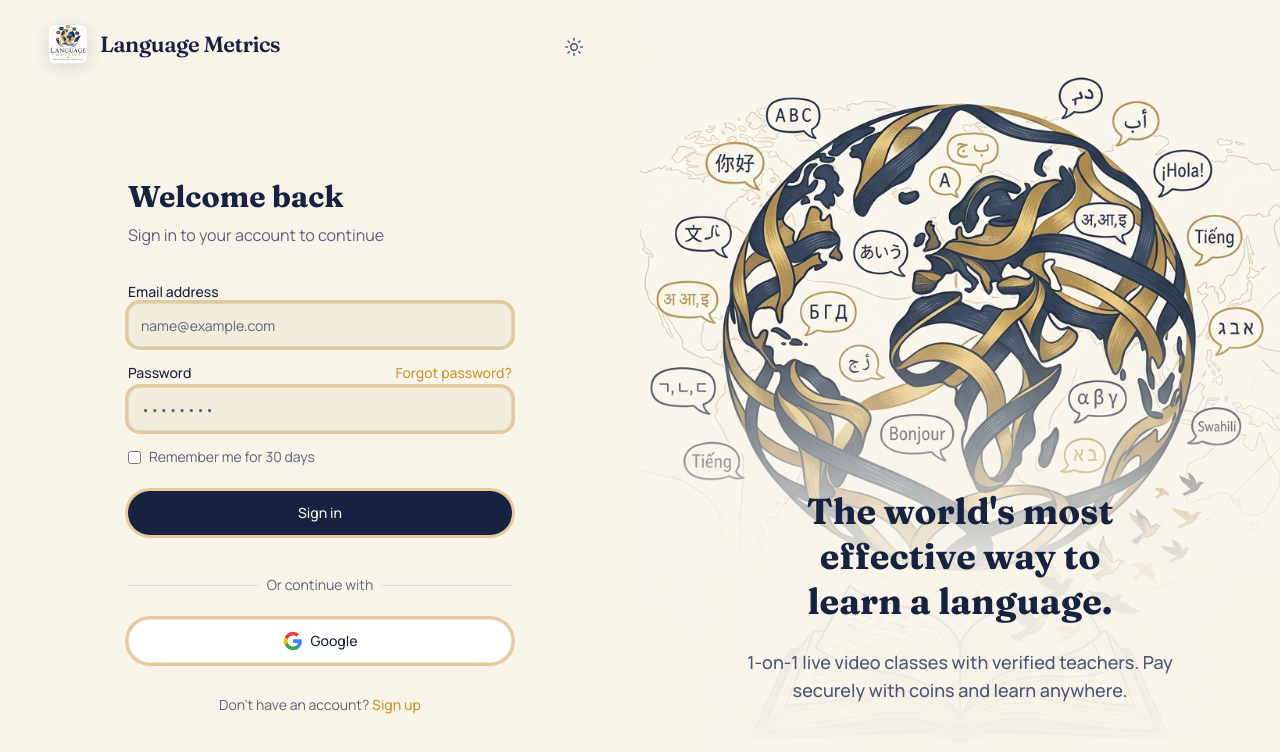
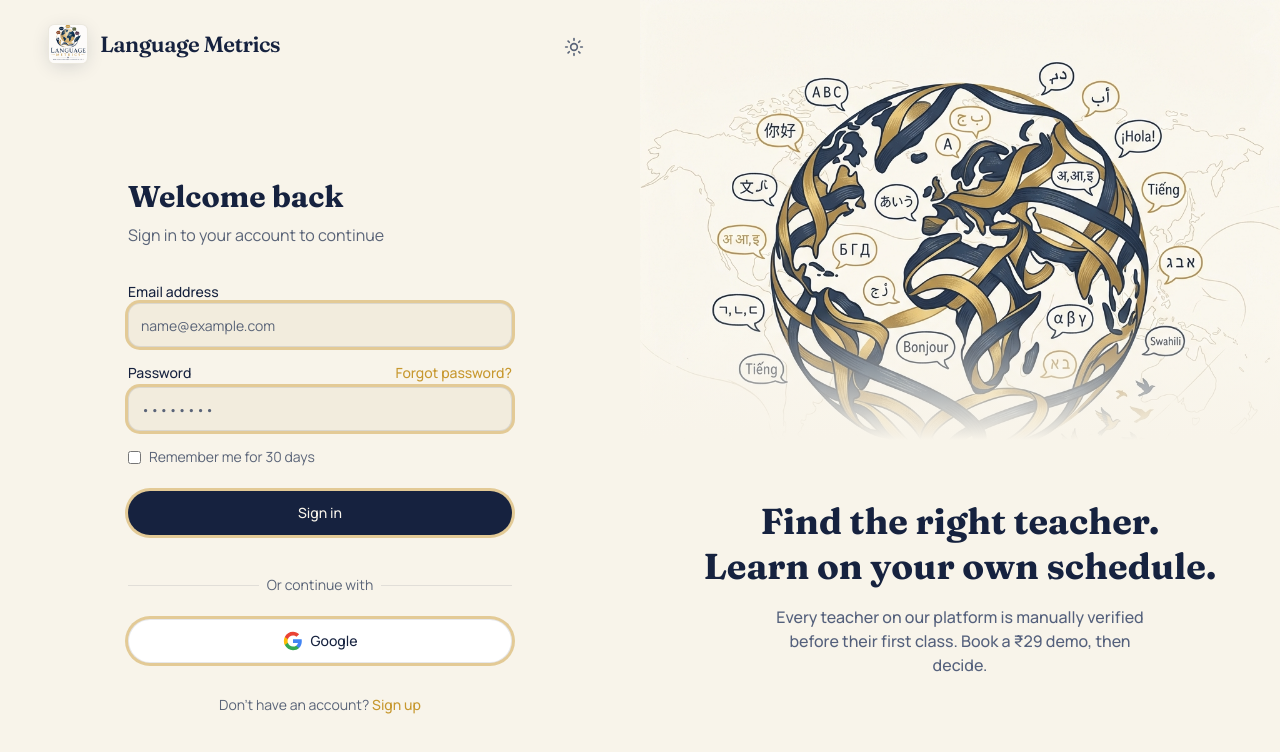
Before and after one commit to paarth293/Language_metrics, a Next.js app in the folder apps/teacher-web/: page /login in a window 1280 px wide. Shown: the top 752 px of the page. Built offline with nearby package versions, Linux system fonts and the light colour scheme; no server answers.

Commit message:
fix(auth): separate globe and text into distinct zones to prevent overlap

```diff
--- a/apps/teacher-web/src/components/layout/AuthLayout.tsx
+++ b/apps/teacher-web/src/components/layout/AuthLayout.tsx
@@ -44,29 +44,29 @@ export function AuthLayout({ children }: { children: React.ReactNode }) {
       </div>
 
       {/* Right side: Branded Panel (Hidden on mobile) */}
-      <div className="hidden lg:flex lg:w-1/2 relative bg-[#f8f4ea] overflow-hidden flex-col items-center justify-center p-12 text-center text-navy">
-        {/* Crisp globe illustration in full colour */}
-        <div className="absolute inset-0 z-0 overflow-hidden">
+      <div className="hidden lg:flex lg:w-1/2 flex-col bg-[#f8f4ea] overflow-hidden">
+        {/* Globe zone — upper 55% of the panel */}
+        <div className="relative flex-[0_0_55%] w-full overflow-hidden">
           <Image
             src="/brand/hero-globe.jpg"
             alt=""
             aria-hidden="true"
             fill
             sizes="50vw"
-            style={{ objectFit: "cover", objectPosition: "center", opacity: 0.9 }}
+            style={{ objectFit: "cover", objectPosition: "center top", opacity: 0.92 }}
             priority
           />
+          {/* Bottom fade into the cream background below */}
+          <div className="absolute inset-x-0 bottom-0 h-32 bg-gradient-to-t from-[#f8f4ea] to-transparent" />
         </div>
 
-        {/* Soft gradient fade so text at the bottom is highly readable */}
-        <div className="absolute inset-x-0 bottom-0 h-[60%] bg-gradient-to-t from-[#f8f4ea] via-[#f8f4ea]/90 to-transparent z-0" />
-
-        <div className="relative z-10 max-w-md space-y-6 mt-auto mb-12">
-          <h2 className="font-display text-4xl font-bold text-balance leading-tight text-navy">
-            The world&apos;s most effective way to learn a language.
+        {/* Text zone — lower 45%, completely clear of the image */}
+        <div className="flex flex-1 flex-col items-center justify-center px-12 pb-16 text-center text-navy">
+          <h2 className="font-display text-4xl font-bold text-balance leading-tight text-navy mb-4">
+            Find the right teacher.<br />Learn on your own schedule.
           </h2>
-          <p className="text-navy-2/80 text-lg font-medium">
-            1-on-1 live video classes with verified teachers. Pay securely with coins and learn anywhere.
+          <p className="text-navy-2/75 text-base font-medium max-w-sm">
+            Every teacher on our platform is manually verified before their first class. Book a ₹29 demo, then decide.
           </p>
         </div>
       </div>
```
